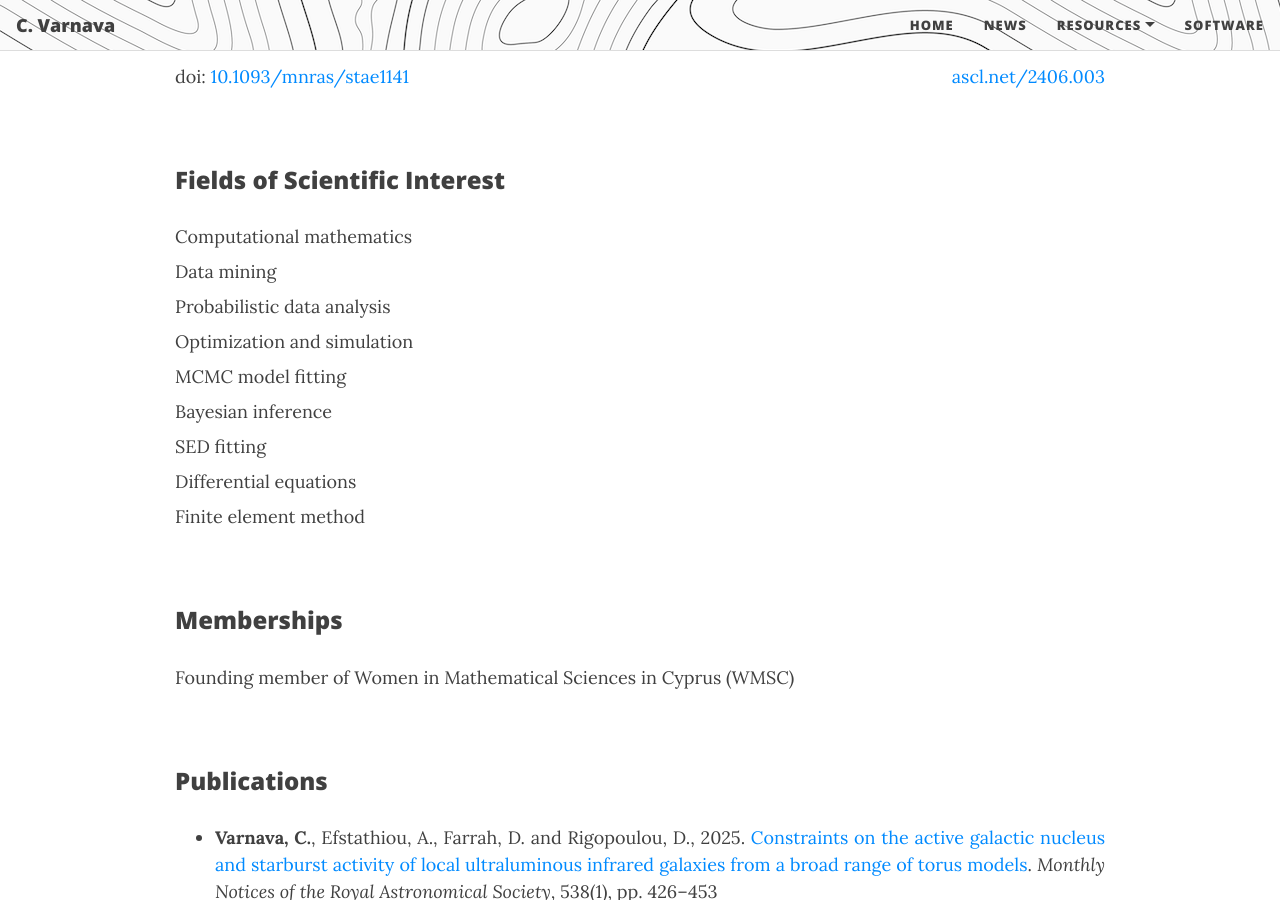
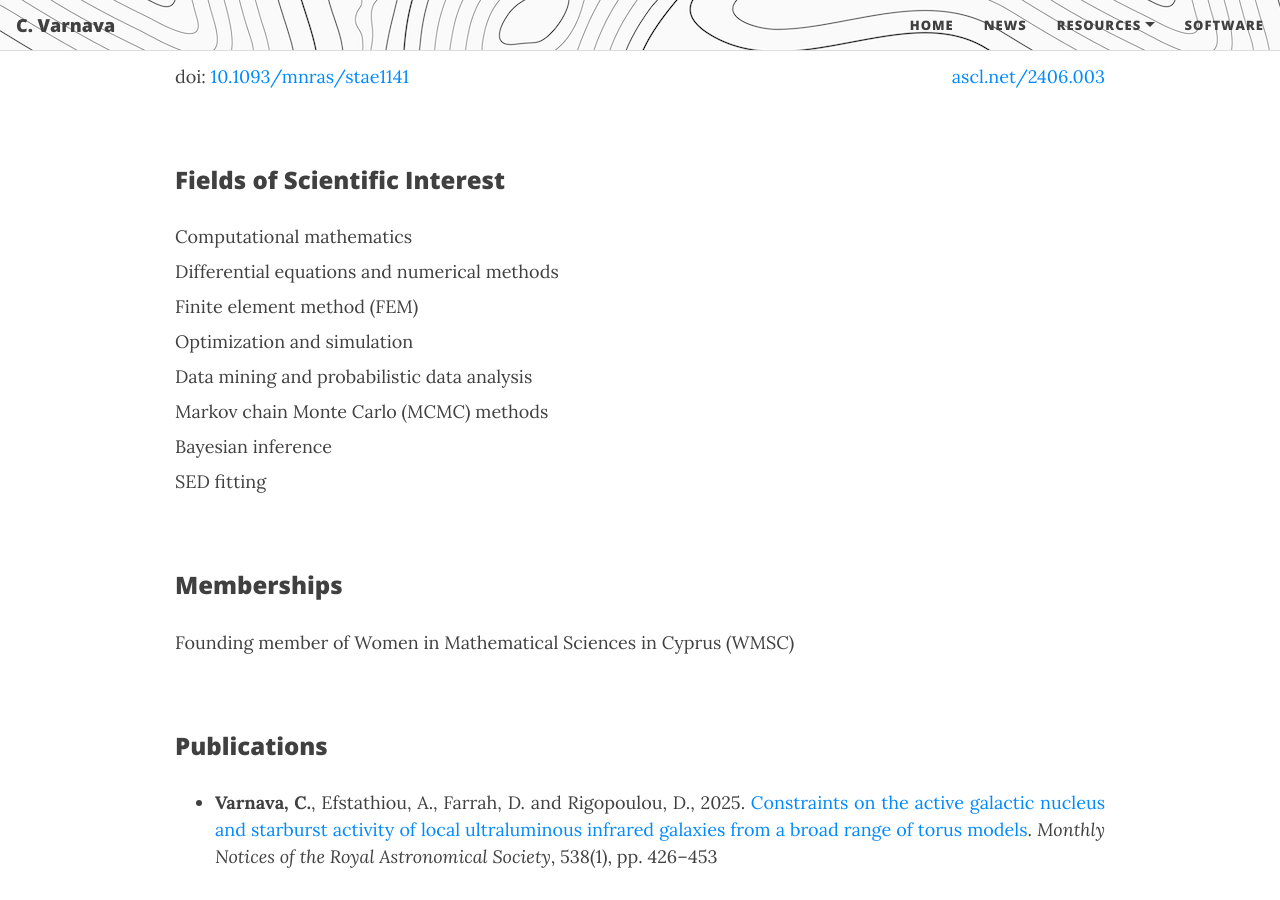
Before and after one commit to ch-var/ch-var.github.io, a Jekyll site: the page built from cv.html, in a window 1280 px wide and 900 px high, scrolled down 2252 px. Built offline with Jekyll 4.4.1, drawn with Linux system fonts in a browser that asks for light colours; formulas are drawn with MathJax 3.

Commit message:
Update cv.html

```diff
--- a/cv.html
+++ b/cv.html
@@ -74,14 +74,13 @@ mathjax: true
 <br>
 <p style="font-family: var(--header-font); font-weight: 800; line-height: 1.1; font-size: 1.5rem; margin-top: 1.25rem;">Fields of Scientific Interest</p>
 <p align='justify' style="margin-bottom: 8px;">Computational mathematics</p>
-<p align='justify' style="margin-top: 8px; margin-bottom: 8px;">Data mining</p>
-<p align='justify' style="margin-top: 8px; margin-bottom: 8px;">Probabilistic data analysis</p>
+<p align='justify' style="margin-top: 8px; margin-bottom: 8px;">Differential equations and numerical methods</p>
+<p align='justify' style="margin-top: 8px; margin-bottom: 8px;">Finite element method (FEM)</p>
 <p align='justify' style="margin-top: 8px; margin-bottom: 8px;">Optimization and simulation</p>
-<p align='justify' style="margin-top: 8px; margin-bottom: 8px;">MCMC model fitting</p>
+<p align='justify' style="margin-top: 8px; margin-bottom: 8px;">Data mining and probabilistic data analysis</p>
+<p align='justify' style="margin-top: 8px; margin-bottom: 8px;">Markov chain Monte Carlo (MCMC) methods</p>
 <p align='justify' style="margin-top: 8px; margin-bottom: 8px;">Bayesian inference</p>
-<p align='justify' style="margin-top: 8px; margin-bottom: 8px;">SED fitting</p>
-<p align='justify' style="margin-top: 8px; margin-bottom: 8px;">Differential equations</p>
-<p align='justify' style="margin-top: 8px;">Finite element method</p>
+<p align='justify' style="margin-top: 8px;">SED fitting</p>
 <br>
 <p style="font-family: var(--header-font); font-weight: 800; line-height: 1.1; font-size: 1.5rem; margin-top: 1.25rem;">Memberships</p>
 <p align='justify'>Founding member of Women in Mathematical Sciences in Cyprus (WMSC)</p>
```
